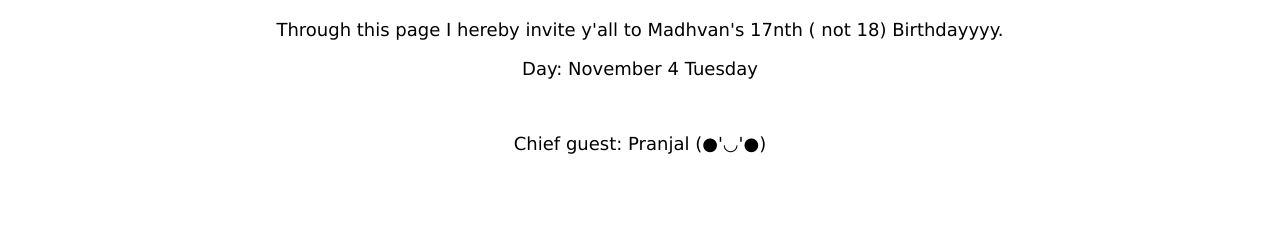
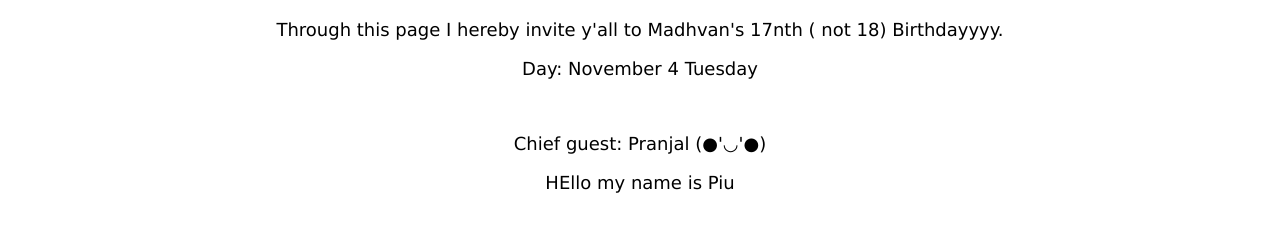
Before and after one commit to obsidiannnn/pa, a plain HTML site: page Index.html in a window 1280 px wide. Shown: the part 61-292 px from the top of the page. Drawn offline with Linux system fonts and the light colour scheme.

Commit message:
practice

```diff
--- a/Index.html
+++ b/Index.html
@@ -15,5 +15,6 @@
     <br>
     <p> Chief guest: Pranjal (●'◡'●)</p>
 
+    <p>HEllo my name is Piu</p>
 </body>
 </html>
```
